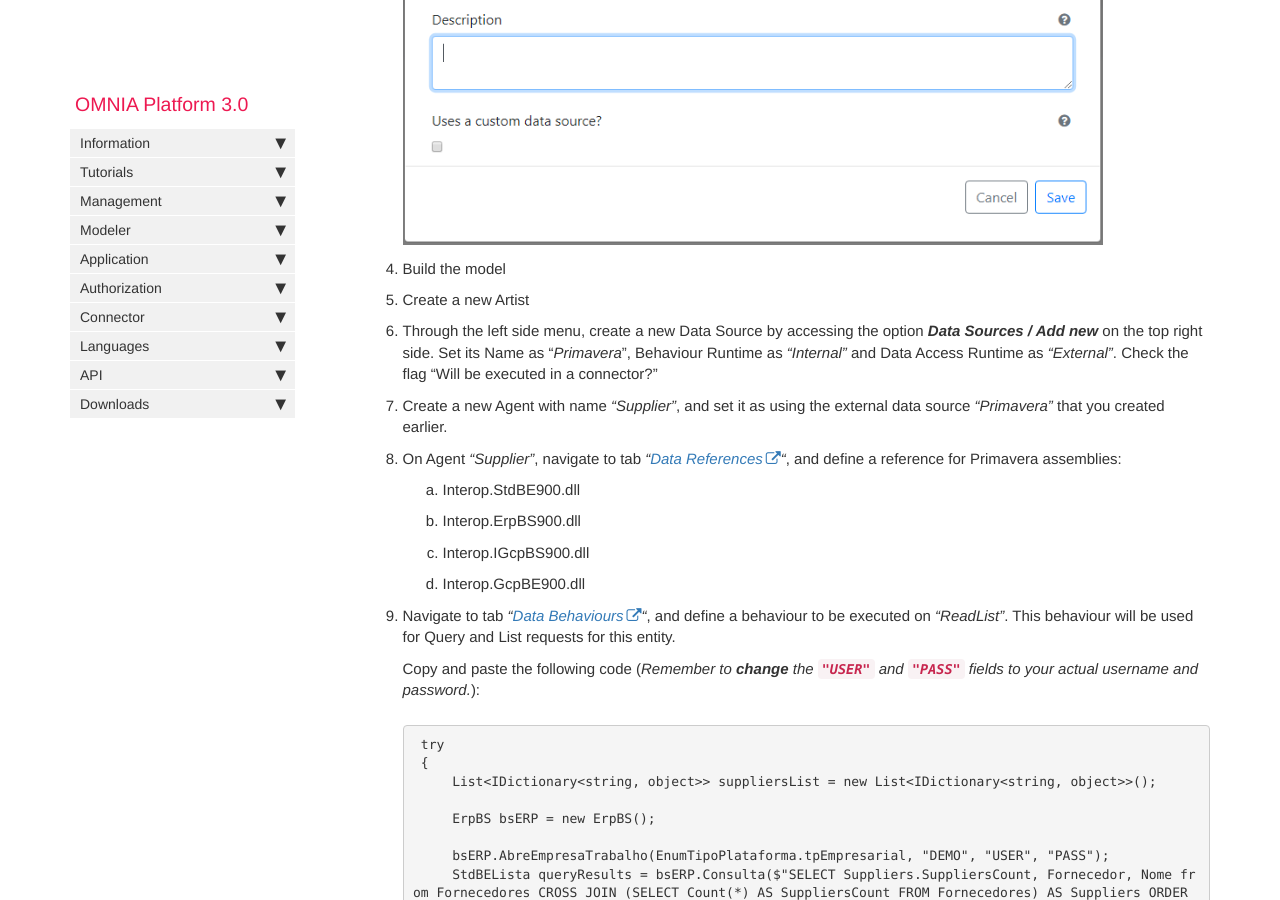
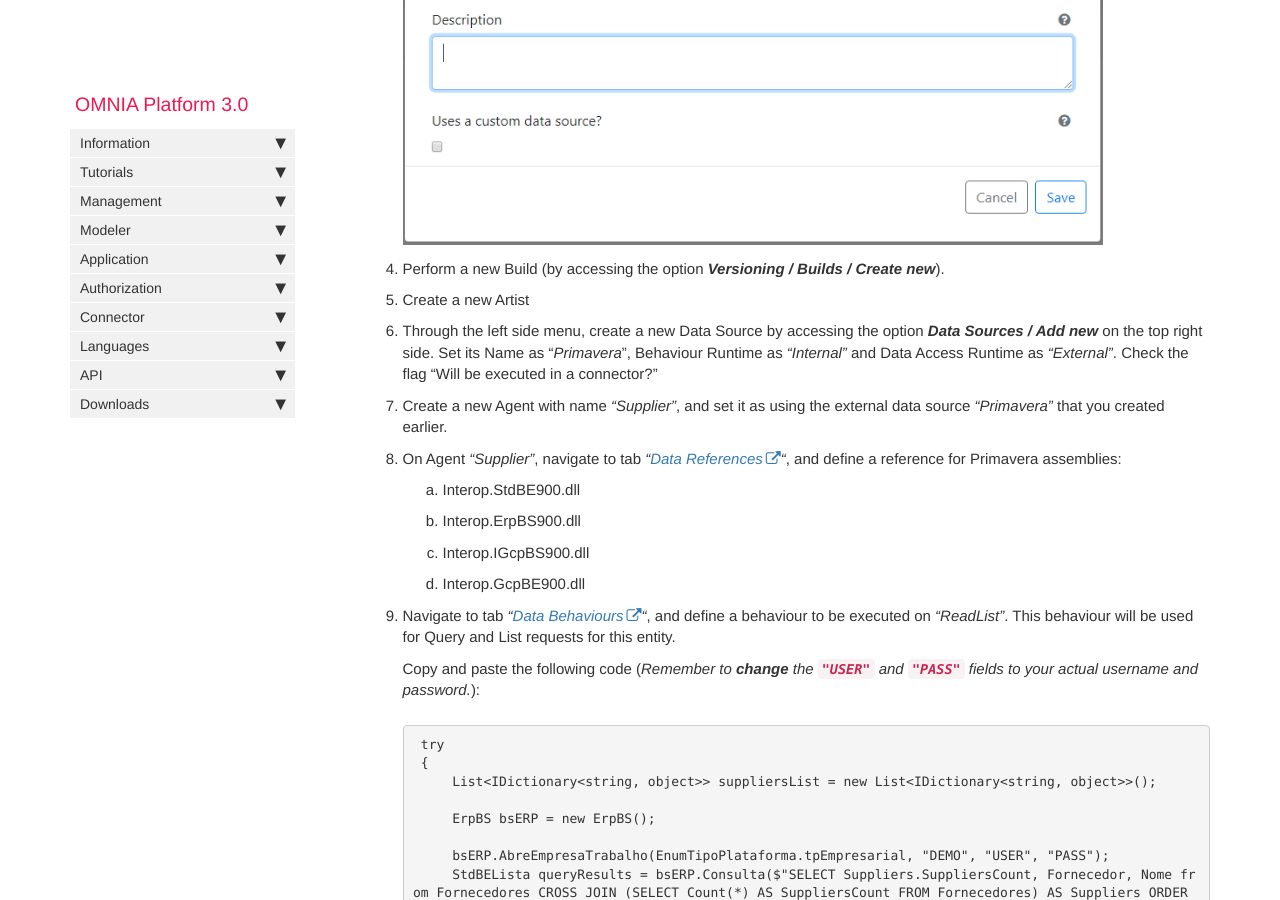
Before and after one commit to daniel8lopes/omnia3, a Jekyll site: the page built from docs/pages/omnia3/Tutorials/omnia3_multisystemconnectortutorial.md, in a window 1280 px wide and 900 px high, scrolled down 1981 px. Built offline with Jekyll 4.4.1, drawn with Linux system fonts in a browser that asks for light colours; nearby versions of some CDN libraries; comment, search, counter and statistics services are not loaded; some of the changed text lies outside the part shown.

Commit message:
Update omnia3_multisystemconnectortutorial.md

````diff
--- a/docs/pages/omnia3/Tutorials/omnia3_multisystemconnectortutorial.md
+++ b/docs/pages/omnia3/Tutorials/omnia3_multisystemconnectortutorial.md
@@ -51,7 +51,7 @@ This tutorial also requires an access to [Primavera ERP](https://pt.primaverabss
 
     ![Modeler create GenericEntity_Artist](/images/tutorials/multisystemconnector/Create-GenericEntity-Artist.PNG)
 
-4. Build the model
+4. Perform a new Build (by accessing the option ***Versioning / Builds / Create new***).
 
 5. Create a new Artist
 
@@ -147,7 +147,7 @@ This tutorial also requires an access to [Primavera ERP](https://pt.primaverabss
 	return dto;
     ```
 
-12. Build the model
+12. Perform a new build
 
 13. Create new Instance of Primavera
 
@@ -194,7 +194,7 @@ This tutorial also requires an access to [Primavera ERP](https://pt.primaverabss
 	}
     ```
 
-18. Build the model
+18. Perform a new build
 
 19. Demo
 
````
Also changed, not shown: other parts of docs/pages/omnia3/Tutorials/omnia3_multisystemconnectortutorial.md (+1 -1 lines).
